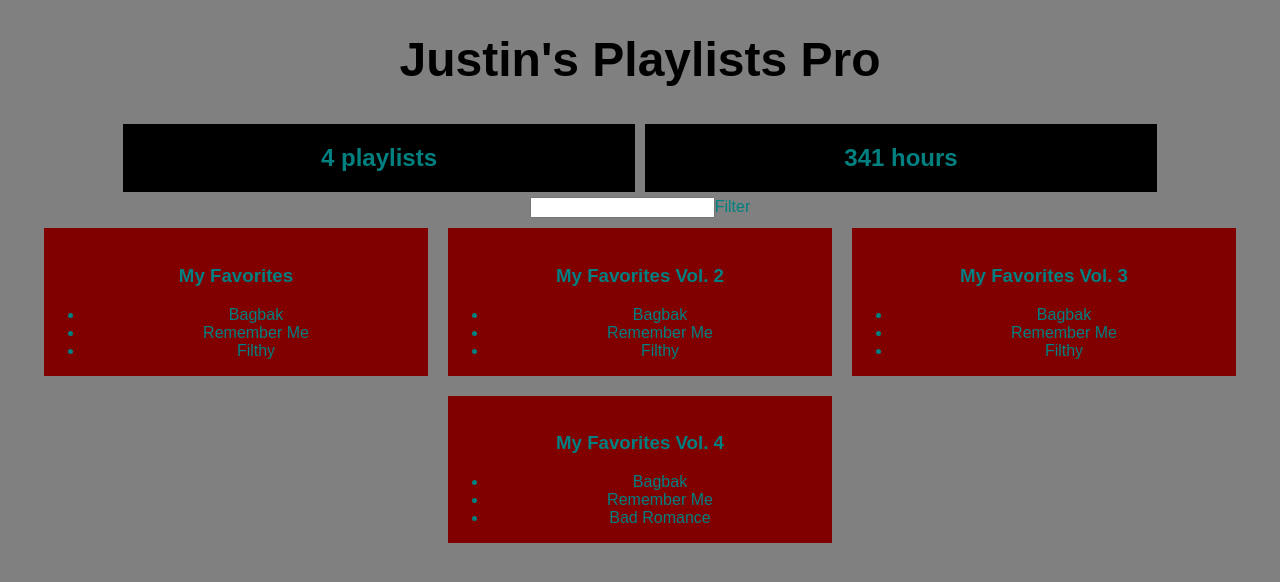
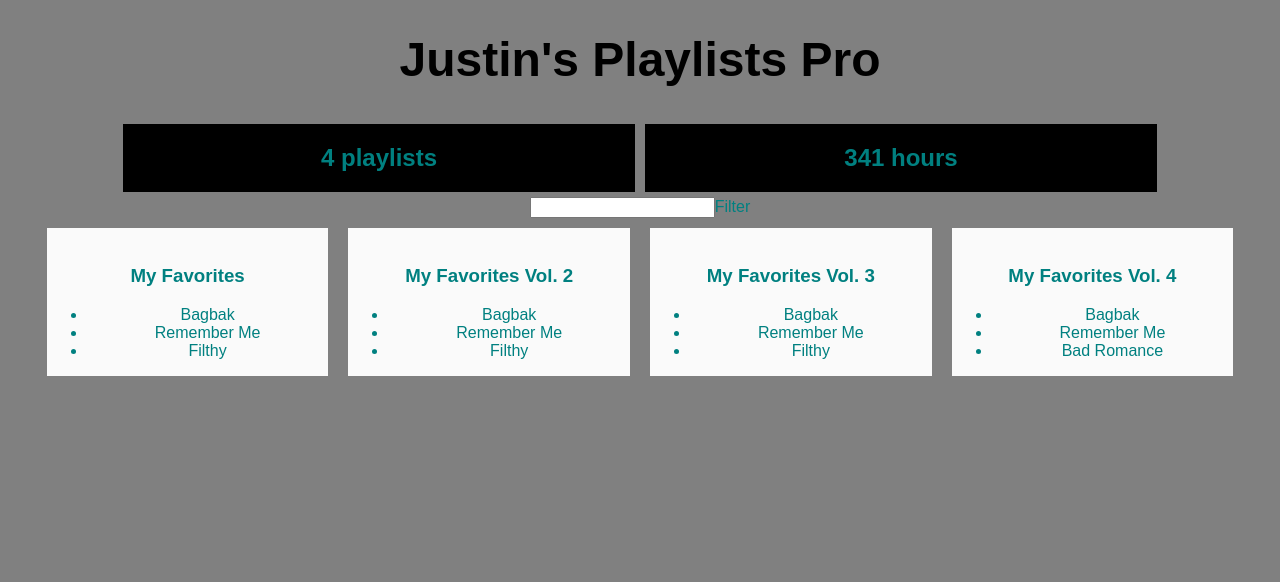
Before and after one commit to jgbkid/playlist, a React (Create React App) app: page / in a window 1280 px wide. Shown: the top 582 px of the page. Built offline with nearby package versions, Linux system fonts and the light colour scheme.

Commit message:
changed playlist bg color and made 4 columns

```diff
--- a/src/App.js
+++ b/src/App.js
@@ -96,7 +96,7 @@ class Playlist extends Component {
     let playlist = this.props.playlist
     let color = 'red'
     return (
-      <div style={{...defaultStyle, width:'30%', background:'maroon', display:'inline-block', margin: '10px'}}>
+      <div style={{...defaultStyle, width:'22%', background:'#fafafa', display:'inline-block', margin: '10px'}}>
 {/*using spread operator ...defaultStyle*/}
         <img/>
         <h3>{playlist.name}</h3>
```
